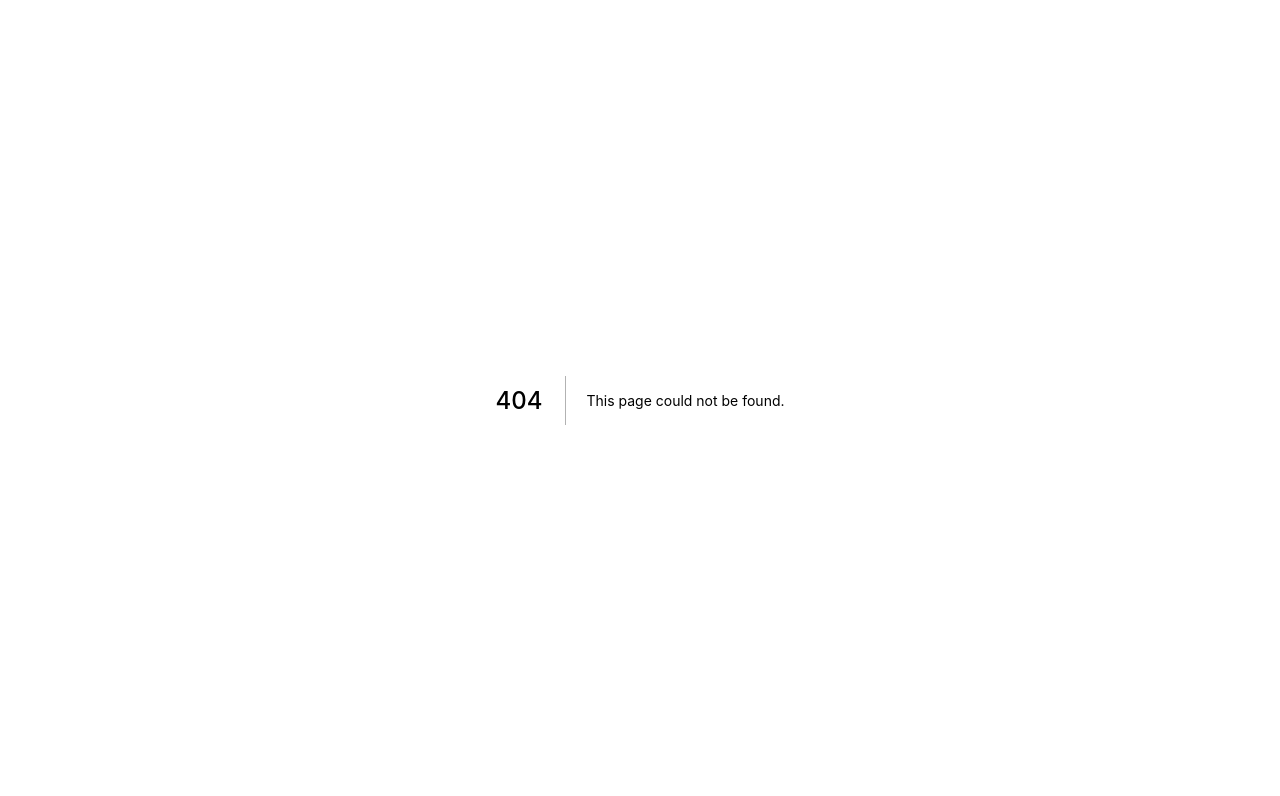
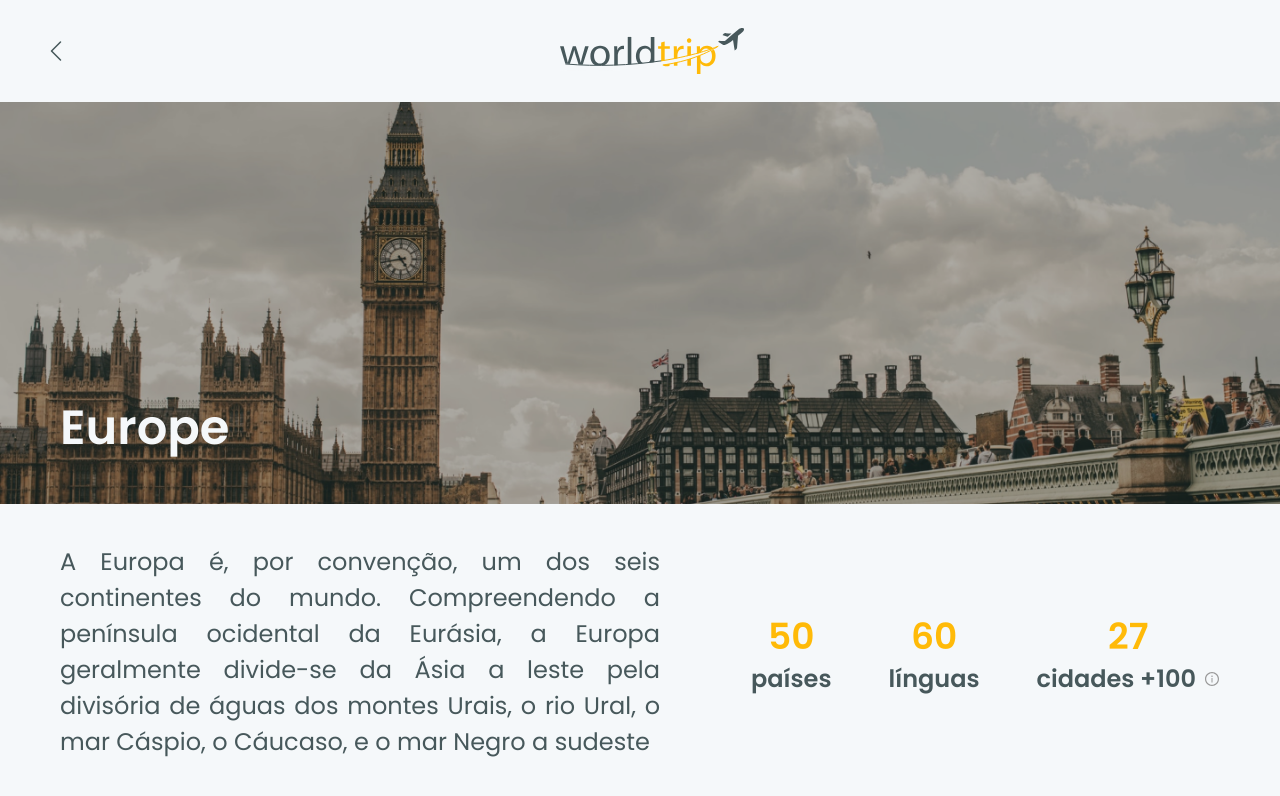
Before and after one commit to matheus-neves/ignite-worldtrip, a Next.js app: page /continente in a window 1280 px wide. Before the commit this address had no page. Shown: the top 796 px of the page. Built offline with nearby package versions, Linux system fonts and the light colour scheme.

Commit message:
feat: Structuring and styling continent page

```diff
--- /dev/null
+++ b/src/pages/continente.tsx
@@ -0,0 +1,124 @@
+import { Box, Flex, Text } from "@chakra-ui/layout"
+import Head from "next/head"
+import Header from "../components/Header"
+import Container from "../containers/Container"
+import { AiOutlineInfoCircle } from 'react-icons/ai'
+import { Tooltip } from "@chakra-ui/react"
+
+const Continent = () => {
+  return (
+    <Flex direction="column" h="100vh">
+      <Head> <title>Worldtrip | Europa</title> </Head>
+      <Header />
+      <Box
+        w='100%'
+        h={['150px', '500px']}
+        backgroundImage="url('/images/banner/europe-bg.png')"
+        backgroundPosition="center"
+        backgroundSize="cover"
+        backgroundRepeat="no-repeat"
+      >
+        <Container
+          alignItems={["center", "flex-end"]}
+          justifyContent={["center", "flex-start"]}
+          h="100%"
+        >
+          <Text
+            fontSize={["28px", "5xl"]}
+            color="gray.50"
+            fontWeight="600"
+          >Europe</Text>
+        </Container>
+      </Box>
+
+      <Container
+        alignItems={{ base: "flex-start", xl: "center" }}
+        justify="space-between"
+        flexDirection={{ base: "column", xl: "row" }} >
+
+        <Text
+          fontSize={{ base: "14px", md: "2xl" }}
+          fontWeight="400"
+          mb={{ base: "16px", md: "32px", xl: "0" }}
+          maxWidth={{ xl: "600px" }}
+          textAlign="justify"
+        >
+          A Europa é, por convenção, um dos seis continentes do mundo. Compreendendo a península ocidental da Eurásia,
+          a Europa geralmente divide-se da Ásia a leste pela divisória de águas dos montes Urais, o rio Ural,
+          o mar Cáspio, o Cáucaso, e o mar Negro a sudeste
+        </Text>
+
+        <Flex
+          alignItems="center"
+          justifyContent="space-between"
+          w="100%"
+          maxWidth={{ base: "300px", md: "469px" }}
+        >
+          <Flex flexDirection="column">
+            <Text
+              as="strong"
+              fontSize={{ base: "2xl", md: "4xl" }}
+              color="yellow"
+              fontWeight="600"
+              align={{ base: "left", md: "center" }}
+            >
+              50
+              <Text
+                as="span"
+                lineHeight="30px"
+                display="block"
+                fontSize={{ base: "18px", md: "2xl" }}
+                color="gray.800"
+                fontWeight={{ base: "400", md: "600" }}>
+                países
+              </Text>
+            </Text>
+          </Flex>
+          <Flex flexDirection="column">
+            <Text
+              as="strong"
+              fontSize={{ base: "2xl", md: "4xl" }}
+              color="yellow"
+              fontWeight="600"
+              align={{ base: "left", md: "center" }}
+            >60
+              <Text
+                as="span"
+                lineHeight="30px"
+                display="block"
+                fontSize={{ base: "18px", md: "2xl" }}
+                color="gray.800"
+                fontWeight={{ base: "400", md: "600" }}>línguas</Text>
+            </Text>
+          </Flex>
+          <Flex flexDirection="column">
+            <Text
+              as="strong"
+              fontSize={{ base: "2xl", md: "4xl" }}
+              color="yellow"
+              fontWeight="600"
+              align={{ base: "left", md: "center" }}
+            >27
+              <Flex alignItems="center">
+                <Text
+                  as="span"
+                  lineHeight="30px"
+                  fontSize={{ base: "18px", md: "2xl" }}
+                  color="gray.800"
+                  fontWeight={{ base: "400", md: "600" }}
+                  mr={2}
+                >cidades +100 </Text>
+                <Tooltip label="Search places" placement="right-start" >
+                  <span><AiOutlineInfoCircle size="16px" color="#999999" /></span>
+                </Tooltip>
+              </Flex>
+
+            </Text>
+          </Flex>
+        </Flex>
+      </Container>
+    </Flex >
+  )
+}
+
+export default Continent
```
Also changed, not shown: public/images/banner/europe-bg.png (added).
